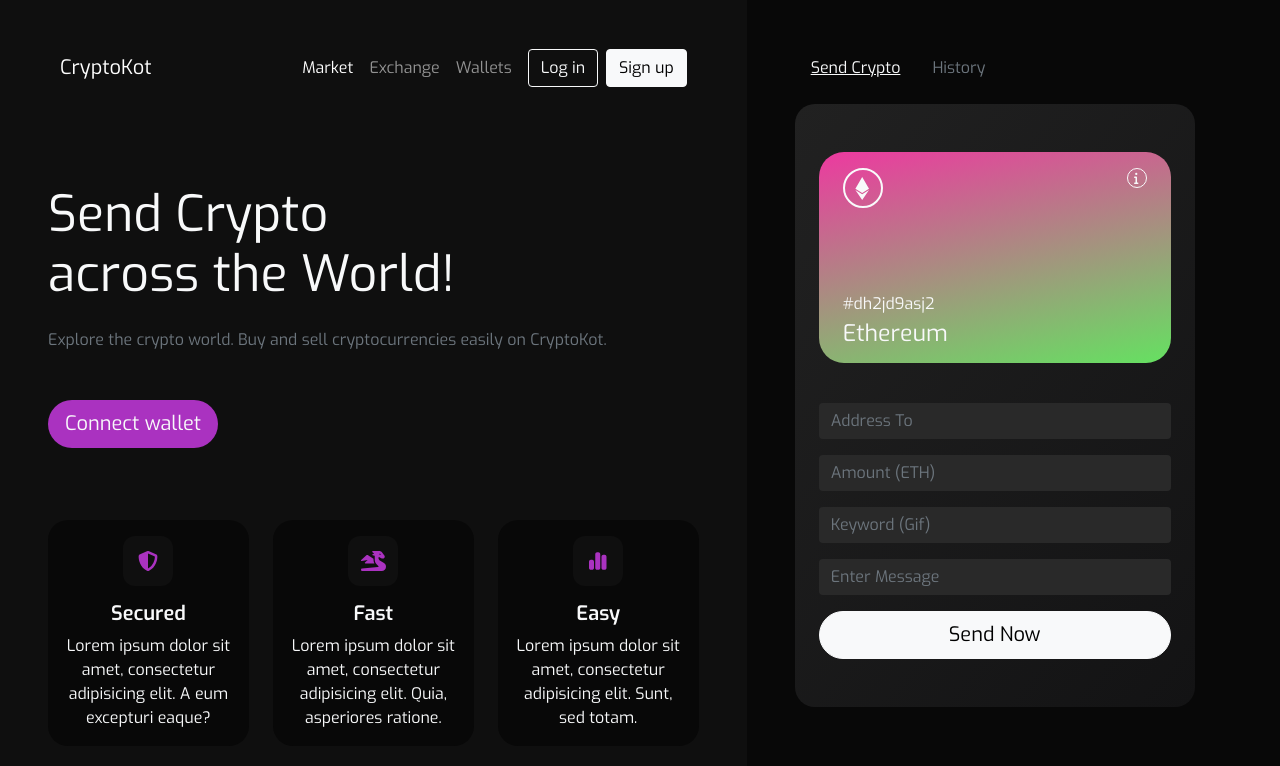
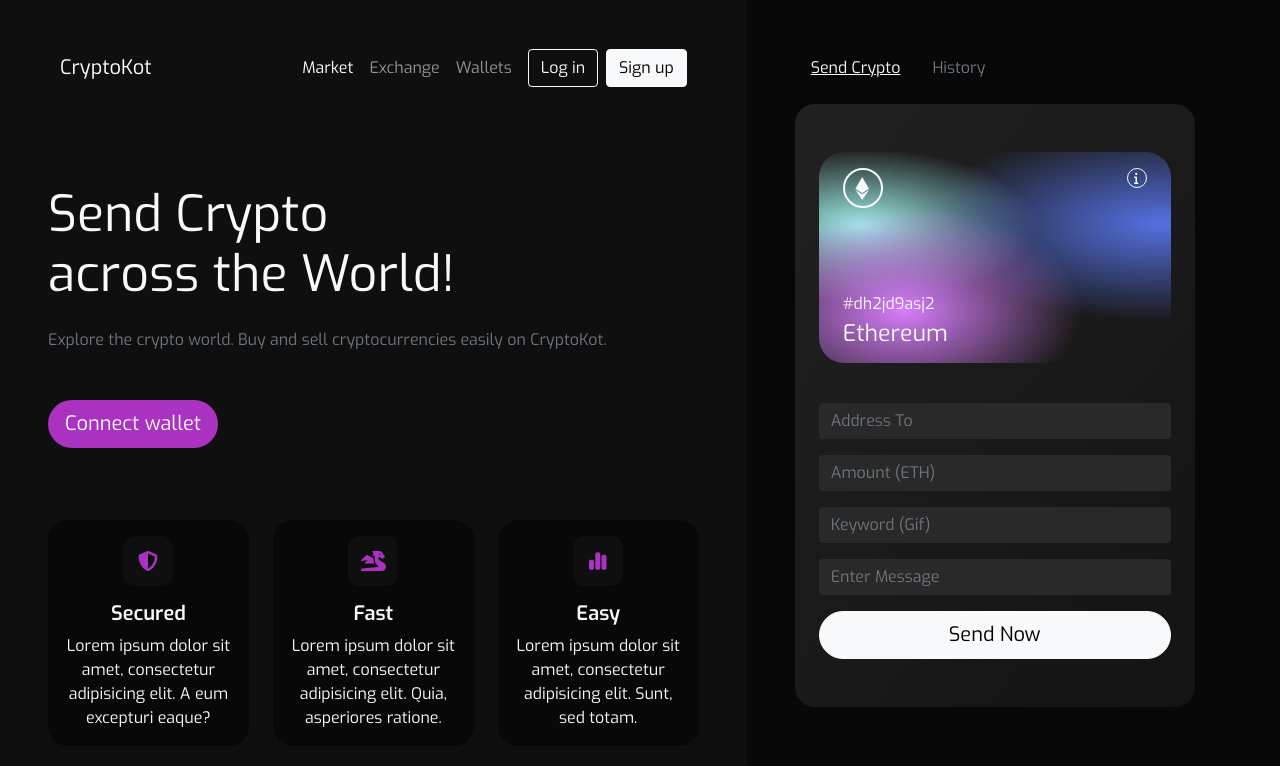
Before and after one commit to JanSzczepan/crypto-kot-app, a React (Vite) app in the folder client/: page / in a window 1280 px wide. Shown: the top 766 px of the page. Built offline with nearby package versions, Linux system fonts and the light colour scheme.

Commit message:
Changed Eth card background gradient

```diff
--- a/client/src/components/Transactions.scss
+++ b/client/src/components/Transactions.scss
@@ -52,7 +52,13 @@
 .crypto-card {
    width: 100%;
    margin-bottom: 2.5rem;
-   background: linear-gradient(347deg, #65e161, #ed39a0);
+
+   // background-color: #c599ff;
+   background-image:#c599ff;background-image:
+   radial-gradient(at 24% 75%, hsla(283,95%,74%,1) 0, transparent 47%),
+   radial-gradient(at 97% 34%, hsla(228,71%,61%,1) 0, transparent 50%),
+   radial-gradient(at 12% 35%, hsla(174,73%,78%,1) 0, transparent 40%);
+
    aspect-ratio: 5/3;
    border-radius: 25px;
    max-width: 352px;
```
